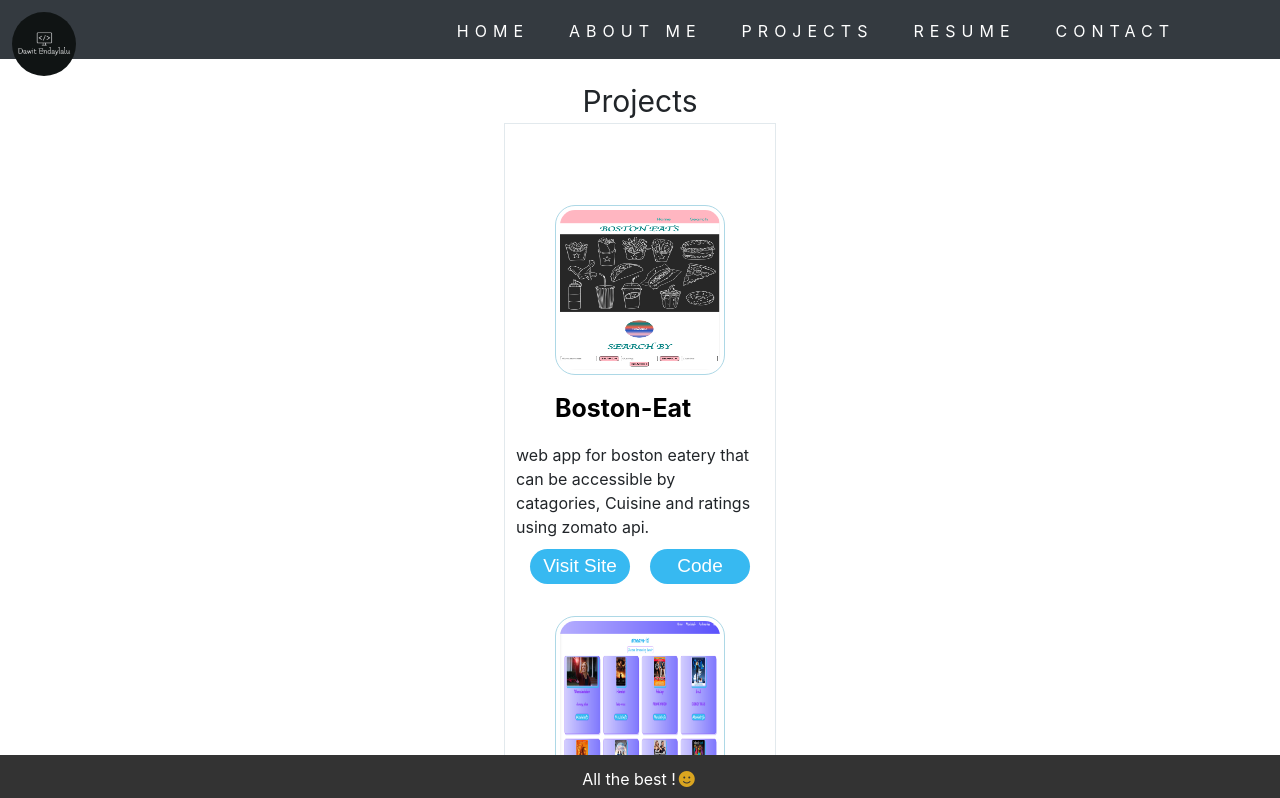
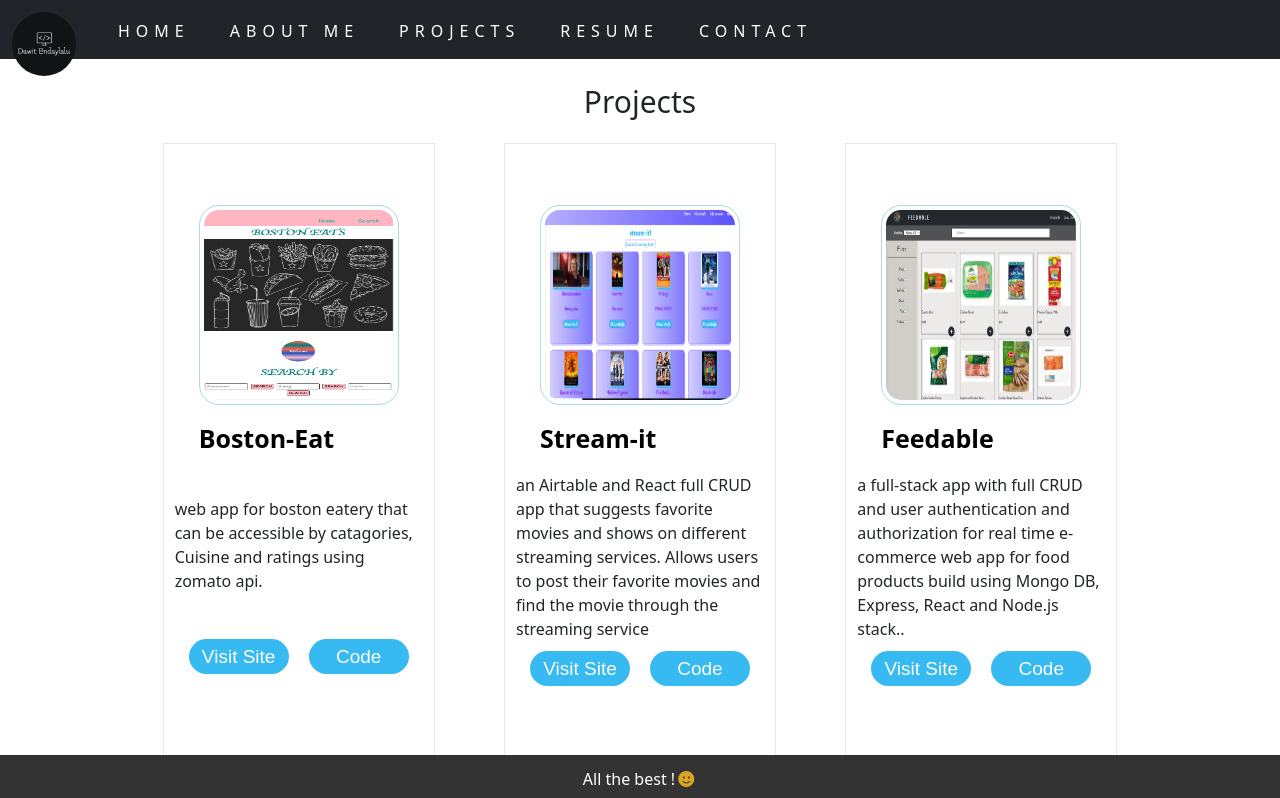
Before and after one commit to dawit-design/portfolio, a React (Create React App) app: page /projects in a window 1280 px wide. Shown: the top 798 px of the page. Built offline with nearby package versions, Linux system fonts and the light colour scheme.

Commit message:
projects page minor changes made for better user interface

```diff
--- a/package.json
+++ b/package.json
@@ -9,8 +9,9 @@
     "@testing-library/jest-dom": "^5.11.10",
     "@testing-library/react": "^11.2.6",
     "@testing-library/user-event": "^12.8.3",
-    "bootstrap": "^4.6.0",
+    "bootstrap": "^5.1.1",
     "react": "^17.0.2",
+    "react-bootstrap": "^2.0.0-rc.0",
     "react-dom": "^17.0.2",
     "react-particles-js": "^3.4.1",
     "react-router-dom": "^5.2.0",
--- a/src/App.css
+++ b/src/App.css
@@ -189,10 +189,20 @@ nav ul li{
   margin: 20px auto;
 }
 .projects-container {
-  /* display: flex;
+  display: flex;
   flex-wrap: wrap;
   justify-content: center;
-  width: 80vw; */
+  width: 80vw;
+
+}
+
+.project-list {
+  display: flex;
+  flex-wrap: wrap;
+  justify-content: space-around;
+  border: 1px solid white;
+  width: 270px;
+  margin: 20px auto;
   background-color: #fff;
   box-shadow: 0 0 0 1px #E2E9ED;
   padding: 60px 10px;
@@ -200,37 +210,15 @@ nav ul li{
   z-index: 0;
   transition: 0,2s all;
 }
-
-.project-list {
-  display: flex;
-  flex-wrap: wrap;
-  justify-content: space-around;
-  border: 1px solid white;
-  width: 250px;
-  margin: 20px auto;
+.project-list:hover{
+  z-index: 1;
+  box-shadow: 0 8px 50px rgba(0, 0, 0, .2);
+  transform: scale(1.01);
 }
 
-.details {
-  display: flex;
-  flex-wrap: wrap;
-  height: auto;
-  justify-content: center;
-  align-self: flex-start;
-}
-.image-container{
-  /* display: flex;
-  flex-direction: column;
-  color: hsl(198, 85%, 55%);
-  margin: 15px;
-  width: 380px;
-  height: 380px;
-
-  border: 1px solid hsl(198, 85%, 55%);
-  border-radius: 18px; */
-}
 .project-image{
-  width: 170px;
-  height: 170px;
+  width: 200px;
+  height: 200px;
   padding: 0.5vh;
   border: 1px solid lightblue;
   border-radius: 20px;
--- a/src/components/Projects.js
+++ b/src/components/Projects.js
@@ -3,6 +3,7 @@ import bostonEat from "../boston-eat.png";
 import streamIt from "../stream-it.png";
 import feedable from "../feedable.png";
 import realtorsInc from "../realtors-inc.png";
+import Card from 'react-bootstrap/Card';
 
 export default function Projects() {
   return (
```
Also changed, not shown: 1 other file (tests, documents, lock files or other folders).
